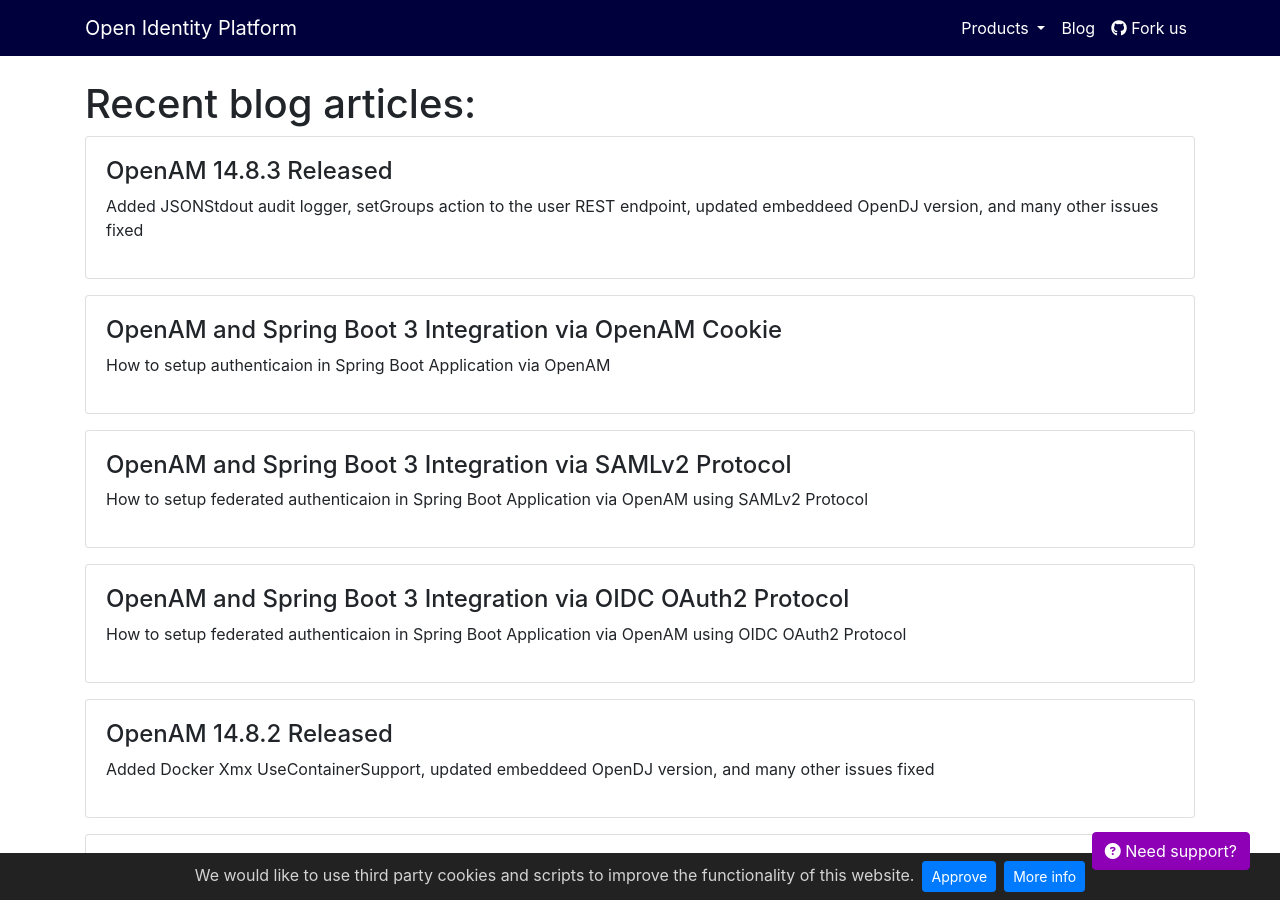
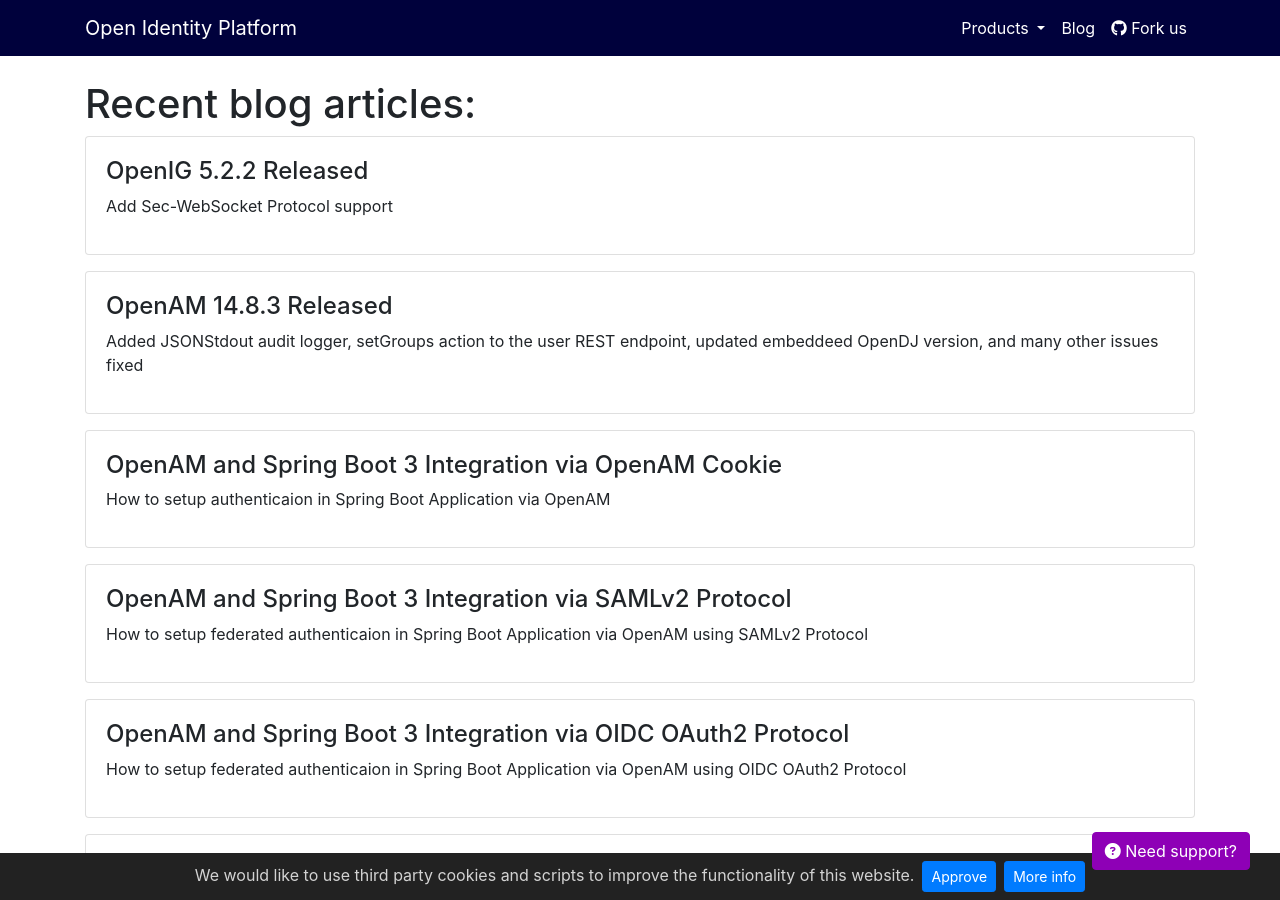
Before and after one commit to OpenIdentityPlatform/OpenIdentityPlatform.org, a Jekyll site: the page built from blog/index.html, in a window 1280 px wide and 900 px high. Built offline with Jekyll 4.4.1, drawn with Linux system fonts in a browser that asks for light colours.

Commit message:
OpenIG 5.2.2 Released (#156)

```diff
--- a/_data/blogposts.yml
+++ b/_data/blogposts.yml
@@ -1,3 +1,7 @@
+-
+  title: 'OpenIG 5.2.2 Released'
+  link: '/blog/openig-5-2-2-released'
+  description: 'Add Sec-WebSocket Protocol support'
 -
   title: 'OpenAM 14.8.3 Released'
   link: '/blog/openam-14-8-3-released'
--- /dev/null
+++ b/blog/openig-5-2-2-released.md
@@ -0,0 +1,20 @@
+---
+layout: home
+landing-title: "OpenIG 5.2.2 Released"
+landing-title2: "OpenIG 5.2.2 Released"
+description: Open Identity Community just released OpenIG v5.2.2.
+keywords: 'OpenIG, API Gateway, Identity Gateway, WebSocket'
+imageurl: 'openig-og.png'
+---
+# OpenIG 5.2.2 Released
+[Download](https://github.com/OpenIdentityPlatform/OpenIG/releases/tag/5.2.2)
+
+## What's new
+* Add Sec-WebSocket Protocol support
+
+
+[All changes](https://github.com/OpenIdentityPlatform/OpenIG/compare/5.2.1...5.2.2)
+
+## Thanks for the contributions
+
+<i id="vharseko"><i>1. <a href="https://github.com/vharseko" target="_blank">vharseko</a></i>
```
